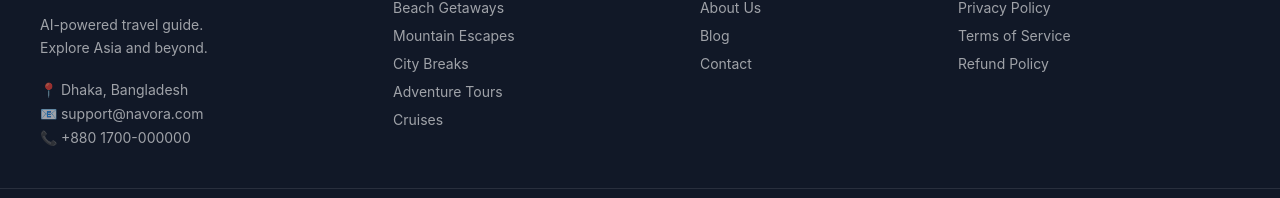
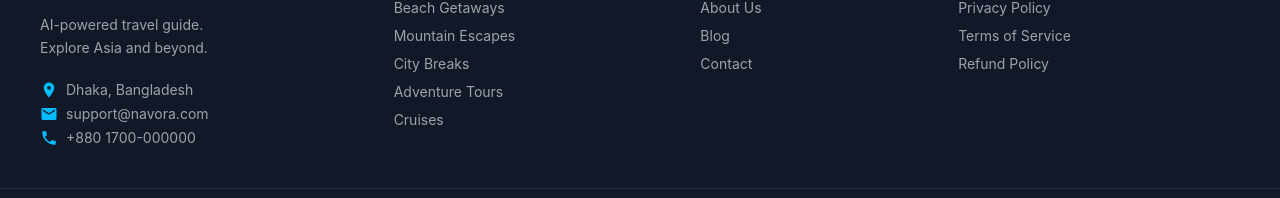
Before and after one commit to SiratimMChy/Navora-AI-Travel-Guide, a Next.js app: page / in a window 1280 px wide. Shown: the part 3143-3341 px from the top of the page. Built offline with nearby package versions, Linux system fonts and the light colour scheme; no server answers; the database is empty.

Commit message:
Update footer icons

```diff
--- a/src/components/layouts/Footer.tsx
+++ b/src/components/layouts/Footer.tsx
@@ -1,6 +1,7 @@
 "use client";
 import Link from "next/link";
 import { usePathname } from "next/navigation";
+import { MdLocationOn, MdEmail, MdPhone } from "react-icons/md";
 
 export default function Footer() {
   const pathname = usePathname();
@@ -19,9 +20,18 @@ export default function Footer() {
             AI-powered travel guide.<br />Explore Asia and beyond.
           </p>
           <ul className="mt-3 space-y-1 text-white/60 text-sm">
-            <li>📍 Dhaka, Bangladesh</li>
-            <li>📧 support@navora.com</li>
-            <li>📞 +880 1700-000000</li>
+            <li className="flex items-center gap-2">
+              <MdLocationOn className="text-sky-400" size={18} />
+              Dhaka, Bangladesh
+            </li>
+            <li className="flex items-center gap-2">
+              <MdEmail className="text-sky-400" size={18} />
+              support@navora.com
+            </li>
+            <li className="flex items-center gap-2">
+              <MdPhone className="text-sky-400" size={18} />
+              +880 1700-000000
+            </li>
           </ul>
         </aside>
 
```
